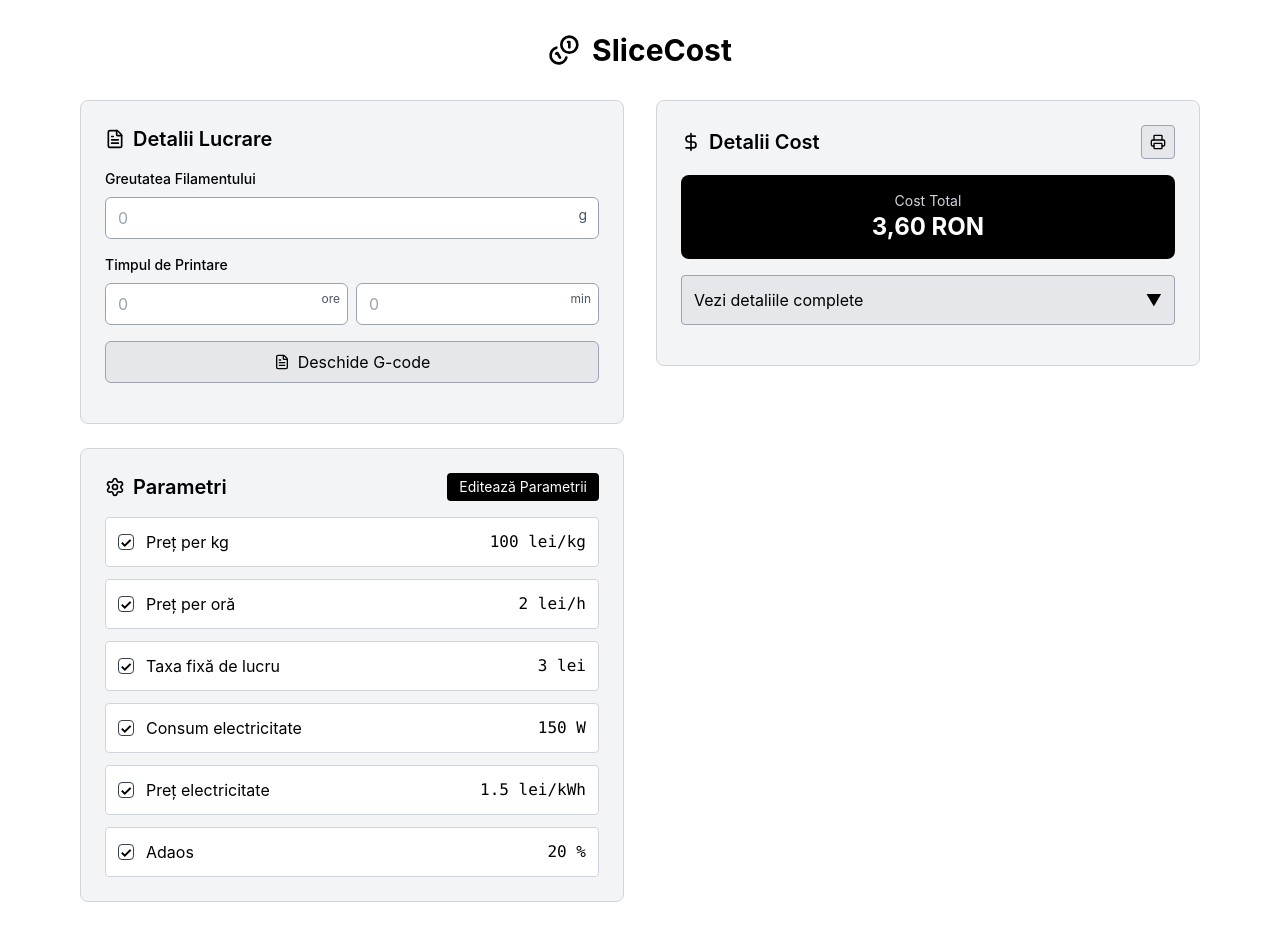
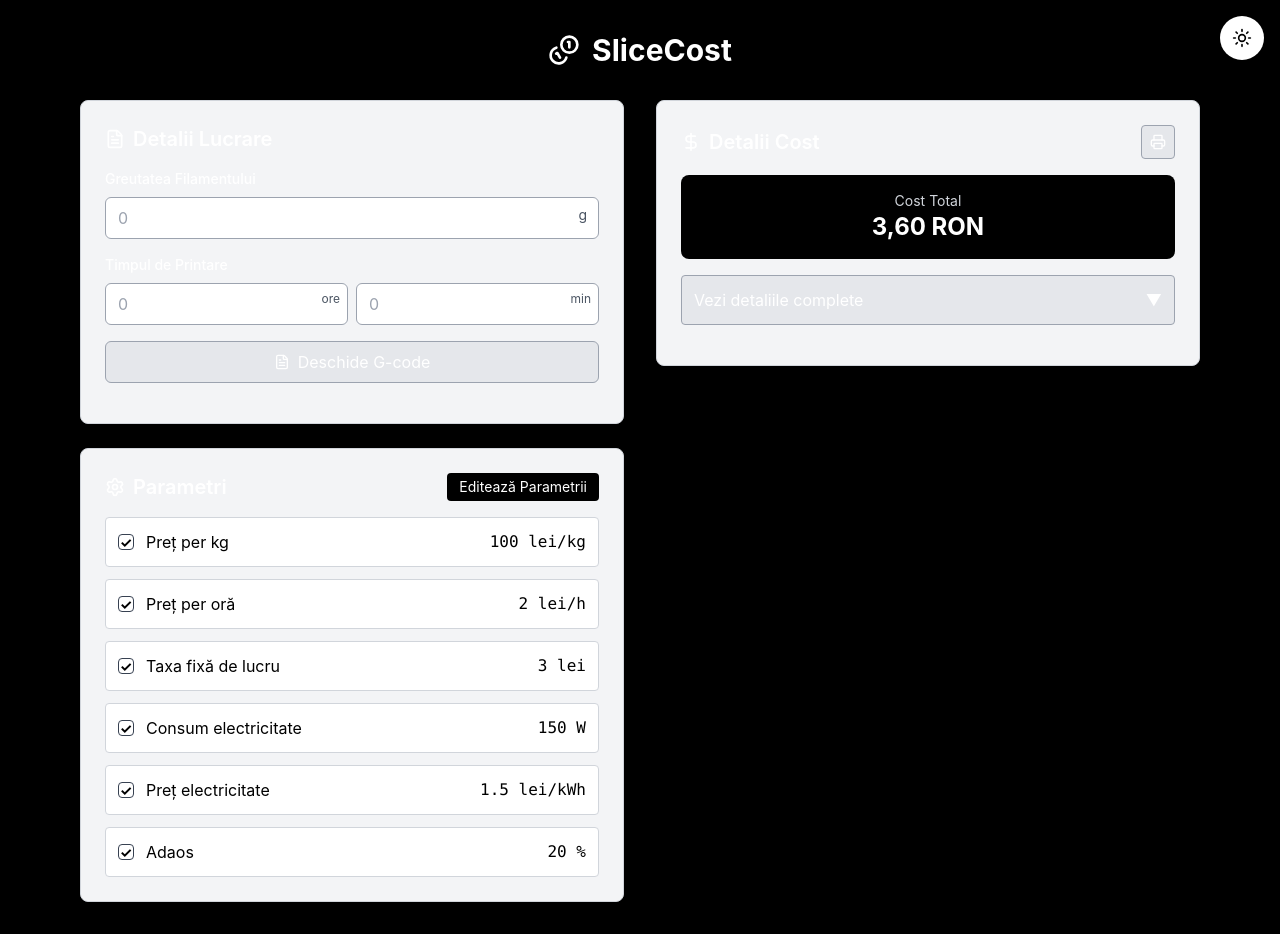
Before and after one commit to aleksxar/SliceCost, a React (Vite) app: page / in a window 1280 px wide. Built offline with nearby package versions, Linux system fonts and the light colour scheme.

Commit message:
dark mode implementation

```diff
--- a/src/App.tsx
+++ b/src/App.tsx
@@ -1,5 +1,6 @@
 import React, { useState, useEffect } from 'react';
-import { Coins, Settings, FileText, Printer, DollarSign } from 'lucide-react';
+
+import { Coins, Settings, FileText, Printer, DollarSign, Moon, Sun } from 'lucide-react';
 import { toast, Toaster } from 'sonner';
 
 interface Parameters {
@@ -41,6 +42,10 @@
   const [minutes, setMinutes] = useState<string>('');
   const [showParameterEditor, setShowParameterEditor] = useState(false);
   const [showBreakdown, setShowBreakdown] = useState(false);
+  const [isDarkMode, setIsDarkMode] = useState(() => {
+    const saved = localStorage.getItem('dark-mode');
+    return saved ? JSON.parse(saved) : true; // Default to dark mode
+  });
 
   const [parameterConfig, setParameterConfig] = useState<ParameterConfig>(() => {
     const saved = localStorage.getItem('3d-calc-parameters');
@@ -70,6 +75,10 @@
   useEffect(() => {
     localStorage.setItem('3d-calc-parameters', JSON.stringify(parameterConfig));
   }, [parameterConfig]);
+
+  useEffect(() => {
+    localStorage.setItem('dark-mode', JSON.stringify(isDarkMode));
+  }, [isDarkMode]);
 
   const calculateCosts = (): CostBreakdown => {
     const gramsNum = parseFloat(grams) || 0;
@@ -236,11 +245,28 @@
   };
 
   return (
-    <div className="min-h-screen bg-white text-black">
+
+    <div className={`min-h-screen transition-colors ${
+      isDarkMode ? 'bg-black text-white' : 'bg-white text-black'
+    }`}>
       <div className="container mx-auto px-4 py-8 max-w-6xl">
+        {/* Theme Toggle Button */}
+        <button
+          onClick={() => setIsDarkMode(!isDarkMode)}
+          className={`fixed top-4 right-4 p-3 rounded-full transition-all hover:scale-110 z-50 ${
+            isDarkMode
+              ? 'bg-white text-black hover:bg-gray-200'
+              : 'bg-black text-white hover:bg-gray-800'
+          }`}
+          title={isDarkMode ? 'Mod luminos' : 'Mod întunecat'}
+        >
+          {isDarkMode ? <Sun className="w-5 h-5" /> : <Moon className="w-5 h-5" />}
+        </button>
+
         <header className="text-center mb-8">
           <div className="flex items-center justify-center gap-3 mb-4">
-            <Coins className="w-8 h-8 text-black" />
+
+            <Coins className="w-8 h-8" />
             <h1 className="text-3xl font-bold">SliceCost</h1>
           </div>
         </header>
```
